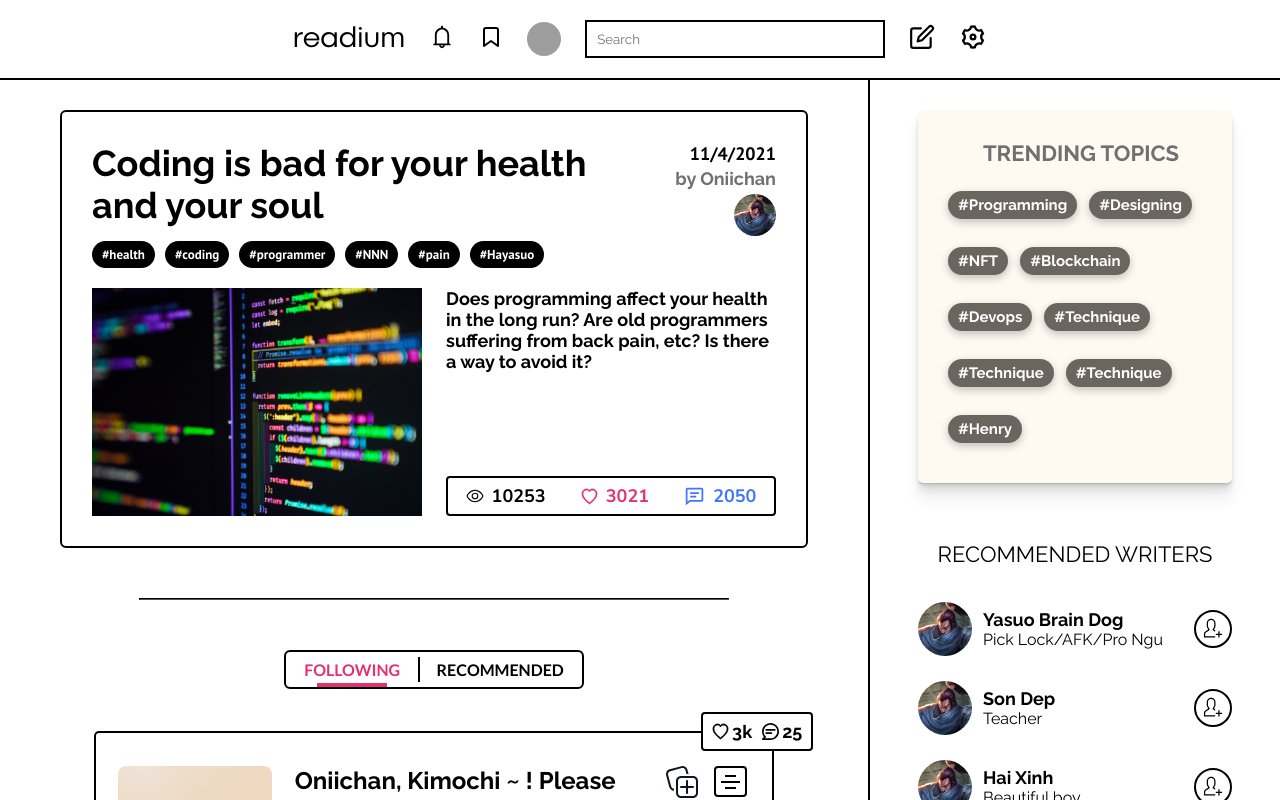
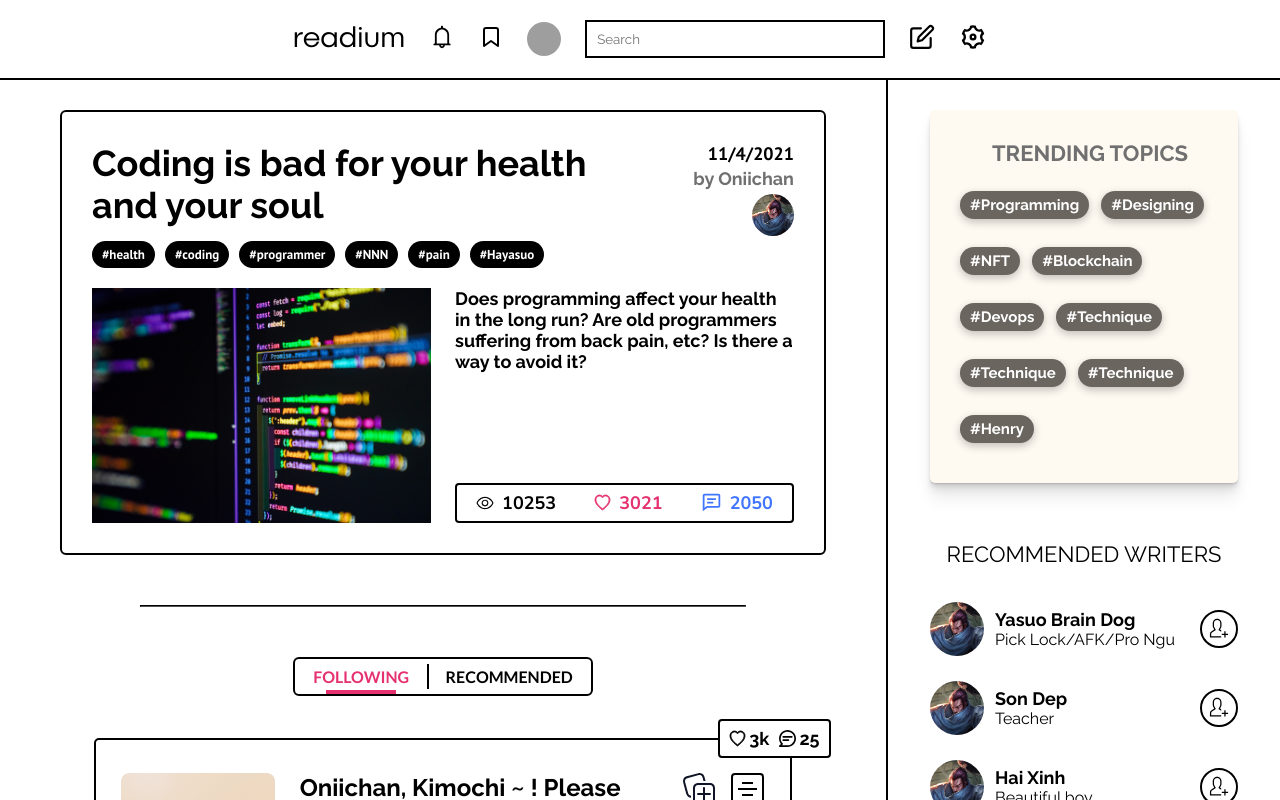
Before and after one commit to hoangvu03081/readium, a React (Vite) app in the folder readium-client/: page / in a window 1280 px wide. Shown: the top 800 px of the page. Built offline with nearby package versions, Linux system fonts and the light colour scheme; grey boxes are pictures that could not be loaded.

Commit message:
frontend - Update Responsive UI

```diff
--- a/readium-client/src/common/components/Body/index.jsx
+++ b/readium-client/src/common/components/Body/index.jsx
@@ -8,24 +8,21 @@ const Layout = styled.div`
   flex-direction: row;
   margin-top: 80px;
   justify-content: space-between;
-  @media (max-width: 1399px) {
-    padding: 0 30px 0 80px;
-  }
-  @media (max-width: 1299px) {
-    padding: 0 30px 0 60px;
-  }
 `;
 
 const ColumnLeft = styled.div`
-  padding: ${(props) => (props.isMobile ? "48px 36px" : "30px 80px 0 0")};
+  padding: ${(props) => (props.isMobile ? "48px 36px" : "30px 80px 13px")};
   width: 100%;
   display: flex;
   flex-direction: column;
   align-items: center;
   border-right: 2px solid black;
   min-height: 100vh;
+  @media (max-width: 1399px) {
+    padding: 30px 80px 30px 68px;
+  }
   @media (max-width: 1299px) {
-    padding: 30px 60px 0 0;
+    padding: 30px 60px 30px 48px;
   }
   @media (max-width: 1199px) {
     margin-right: 0;
@@ -37,27 +34,36 @@ const ColumnLeft = styled.div`
   }
 `;
 
-const ColumnRight = styled.div`
-  width: 380px;
-  height: calc(100vh - 80px);
-  overflow-y: scroll;
-  padding: 30px 18px 30px 48px;
-`;
-
-const FixedRight = styled.div`
+const FixedScroll = styled.div`
   position: -webkit-sticky;
   position: sticky;
   top: 80px;
   height: 0;
 `;
 
+const ColumnRight = styled.div`
+  width: 380px;
+  height: calc(100vh - 80px);
+  padding: 30px 30px 30px 42px;
+  overflow-y: scroll;
+  overflow: -moz-scrollbars-none;
+  -ms-overflow-style: none;
+  &::-webkit-scrollbar {
+    display: none;
+  }
+  @media (min-width: 1400px) {
+    width: 420px;
+    padding: 30px 48px;
+  }
+`;
+
 export default function Body({ contentLeft, contentRight }) {
   return (
     <Layout className={isMobile ? "" : "container-xxl"}>
       <ColumnLeft isMobile={isMobile}>{contentLeft}</ColumnLeft>
-      <FixedRight className="d-none d-xl-block">
+      <FixedScroll className="d-none d-xl-block">
         <ColumnRight>{contentRight}</ColumnRight>
-      </FixedRight>
+      </FixedScroll>
     </Layout>
   );
 }
```
